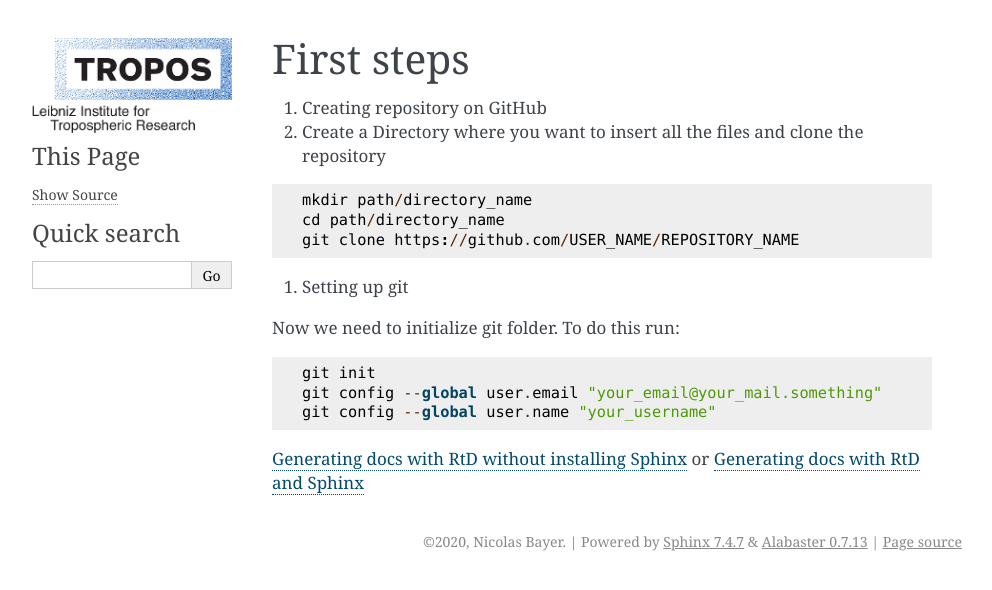
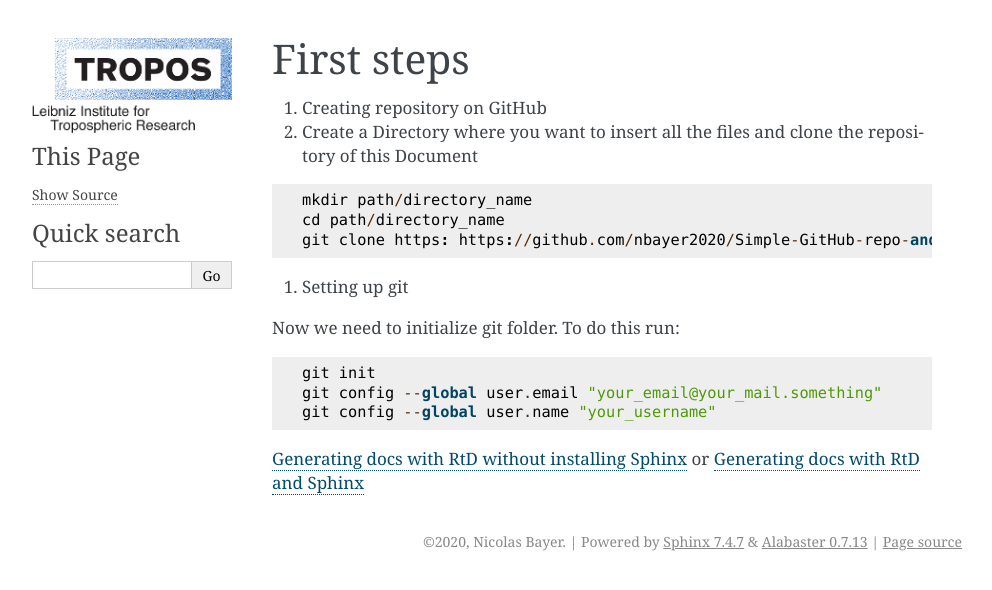
Before and after one commit to nbayer2020/Simple-GitHub-repo-and-ReadTheDocs-set-up-Guide, a Sphinx documentation site: the page built from source/first_steps.md, in a window 1280 px wide. Shown: the top 590 px of the page, without its empty margins (148-1140 px from the left). Built offline with Sphinx 7.4.7, drawn with Linux system fonts in a browser that asks for light colours.

Commit message:
Update first_steps.md

````diff
--- a/source/first_steps.md
+++ b/source/first_steps.md
@@ -2,12 +2,12 @@
 
 1. Creating repository on GitHub
 
-2. Create a Directory where you want to insert all the files and clone the repository
+2. Create a Directory where you want to insert all the files and clone the repository of this Document
 
 ```
 mkdir path/directory_name
 cd path/directory_name
-git clone https://github.com/USER_NAME/REPOSITORY_NAME
+git clone https: https://github.com/nbayer2020/Simple-GitHub-repo-and-ReadTheDocs-set-up-Guide
 ```
 
 3. Setting up git
````
